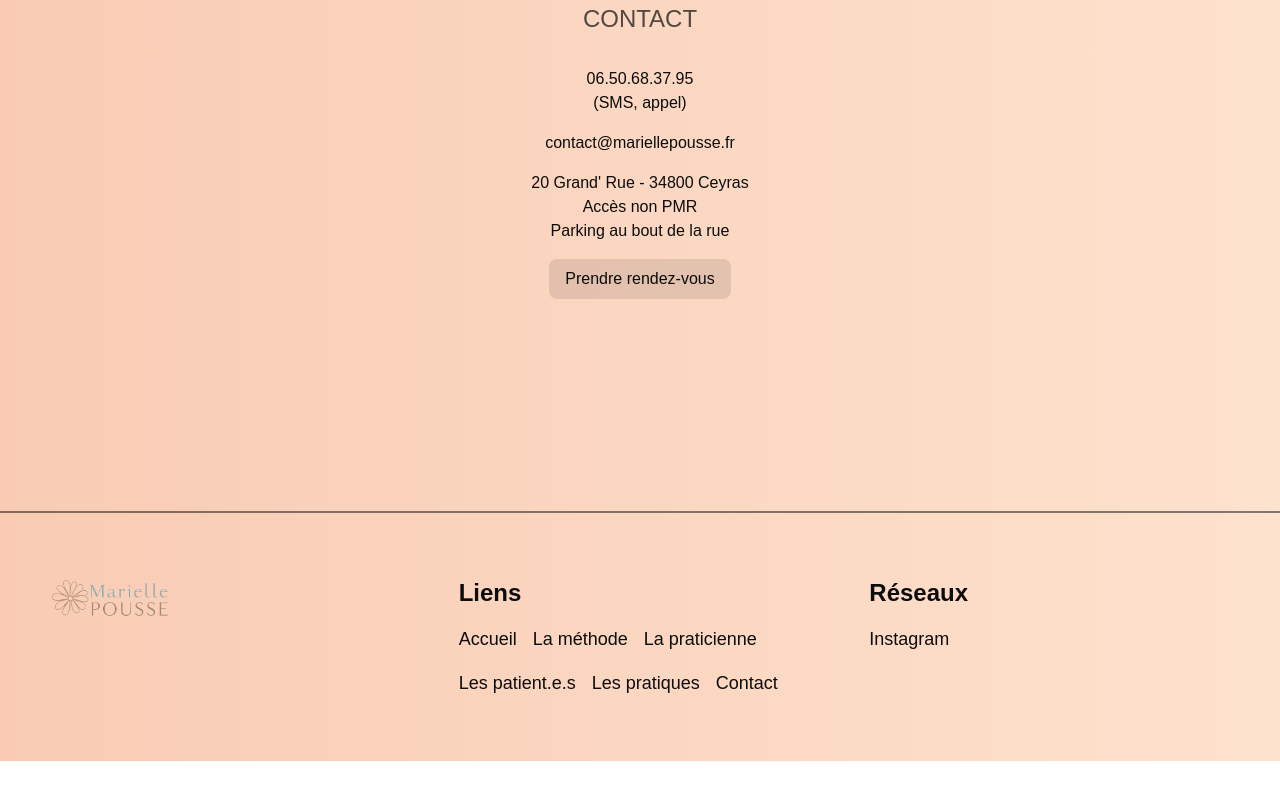
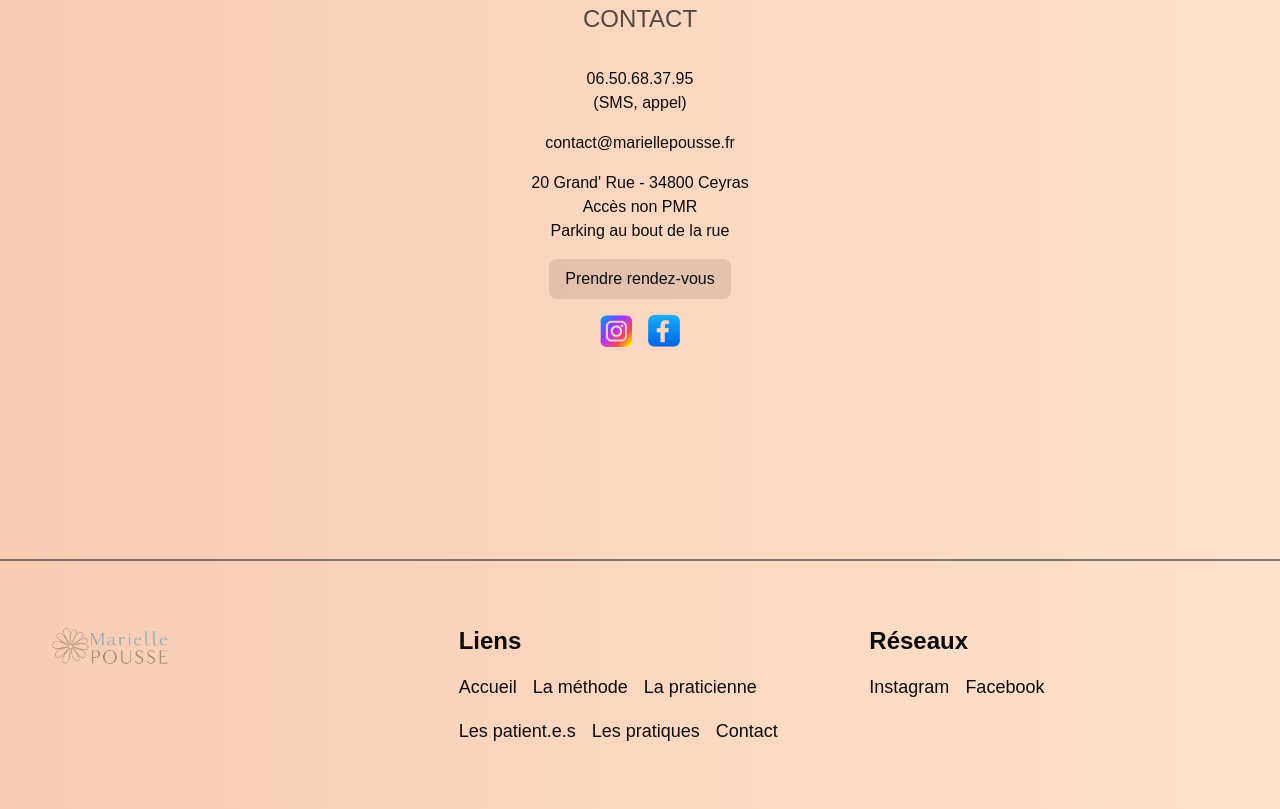
Before and after one commit to flaugere/website-marielle, an Astro site: page / in a window 1280 px wide. Shown: the part 2237-3046 px from the top of the page. Before the commit the page ends 2998 px from the top, so only its background shows below. Built offline with nearby package versions, Linux system fonts and the light colour scheme; Astro itself is replaced by a stand-in of ours.

Commit message:
feat(reseaux): ajout lien

```diff
--- a/src/consts.ts
+++ b/src/consts.ts
@@ -14,6 +14,10 @@ export const SocialLinks = [
 	{
 		name: 'Instagram',
 		url: 'https://www.instagram.com/marielle.pousse',
+	},
+	{
+		name: 'Facebook',
+		url: 'https://www.facebook.com/profile.php?id=61582456961651',
 	},
 ]
 
--- a/src/pages/index.astro
+++ b/src/pages/index.astro
@@ -2,7 +2,8 @@
 import BaseLayout from '../layouts/BaseLayout.astro'
 import { SocialLinks } from '../consts'
 import { Icon } from 'astro-icon/components'
-import SalonJPG from '../assets/massage-room-interior.jpg'
+import FacebookPNG from '../assets/facebook.png'
+import InstagramPNG from '../assets/instagram.png'
 import ImageLarge from '../assets/image_large.jpg'
 ---
 
@@ -157,6 +158,14 @@ import ImageLarge from '../assets/image_large.jpg'
 						href="https://calendar.app.google/wCg61zqrGNYgEWQD9"
 						target="_blank">Prendre rendez-vous</a
 					>
+					<span class="mt-4 flex">
+						<a href={SocialLinks[0].url}>
+							<img src={InstagramPNG.src} width={32} alt="Logo Instagram" />
+						</a>
+						<a href={SocialLinks[1].url} class="ml-4">
+							<img src={FacebookPNG.src} width={32} alt="Logo Facebook" />
+						</a>
+					</span>
 				</p>
 			</section>
 		</main>
```
Also changed, not shown: src/assets/facebook.png (added), src/assets/instagram.png (added), 1 other file.
